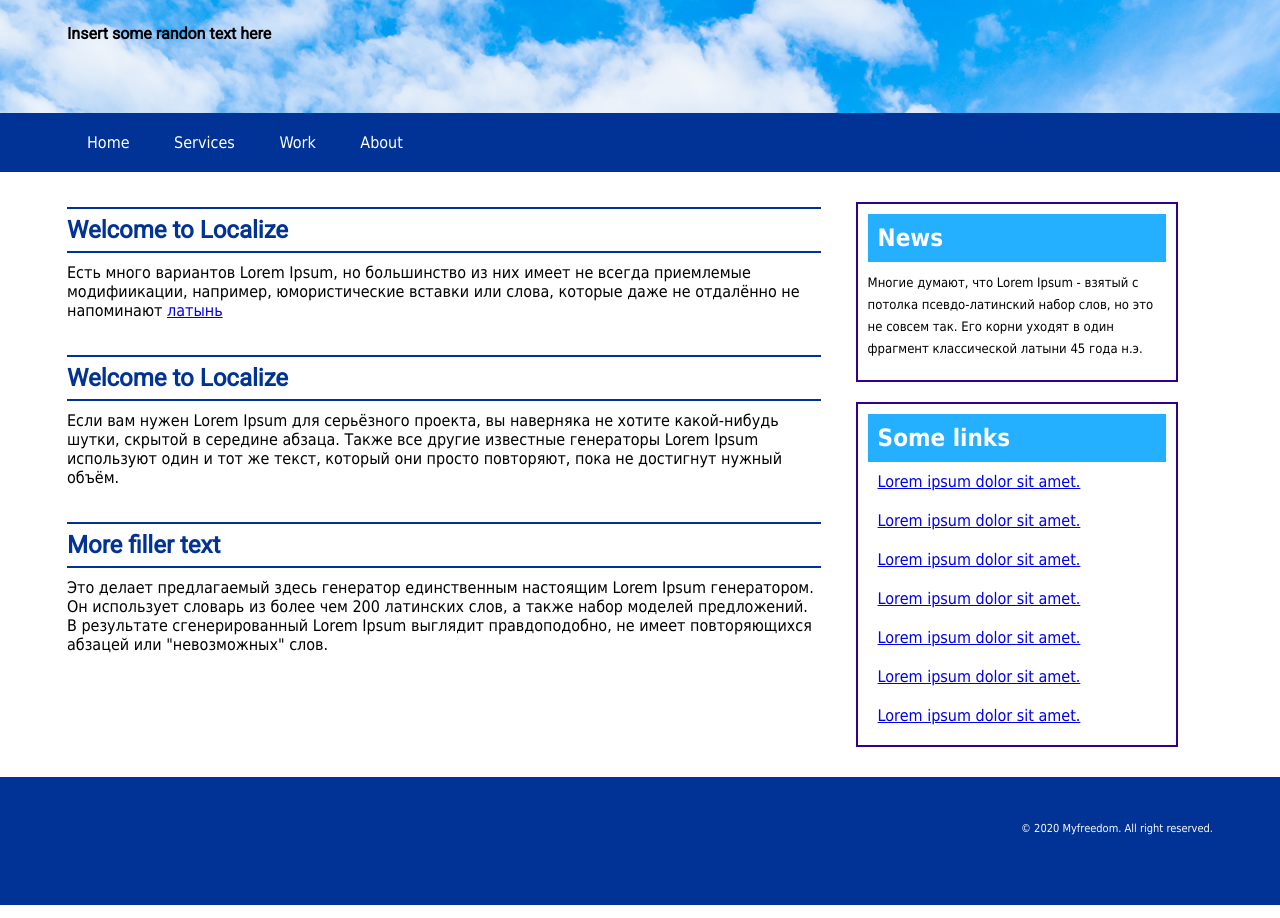
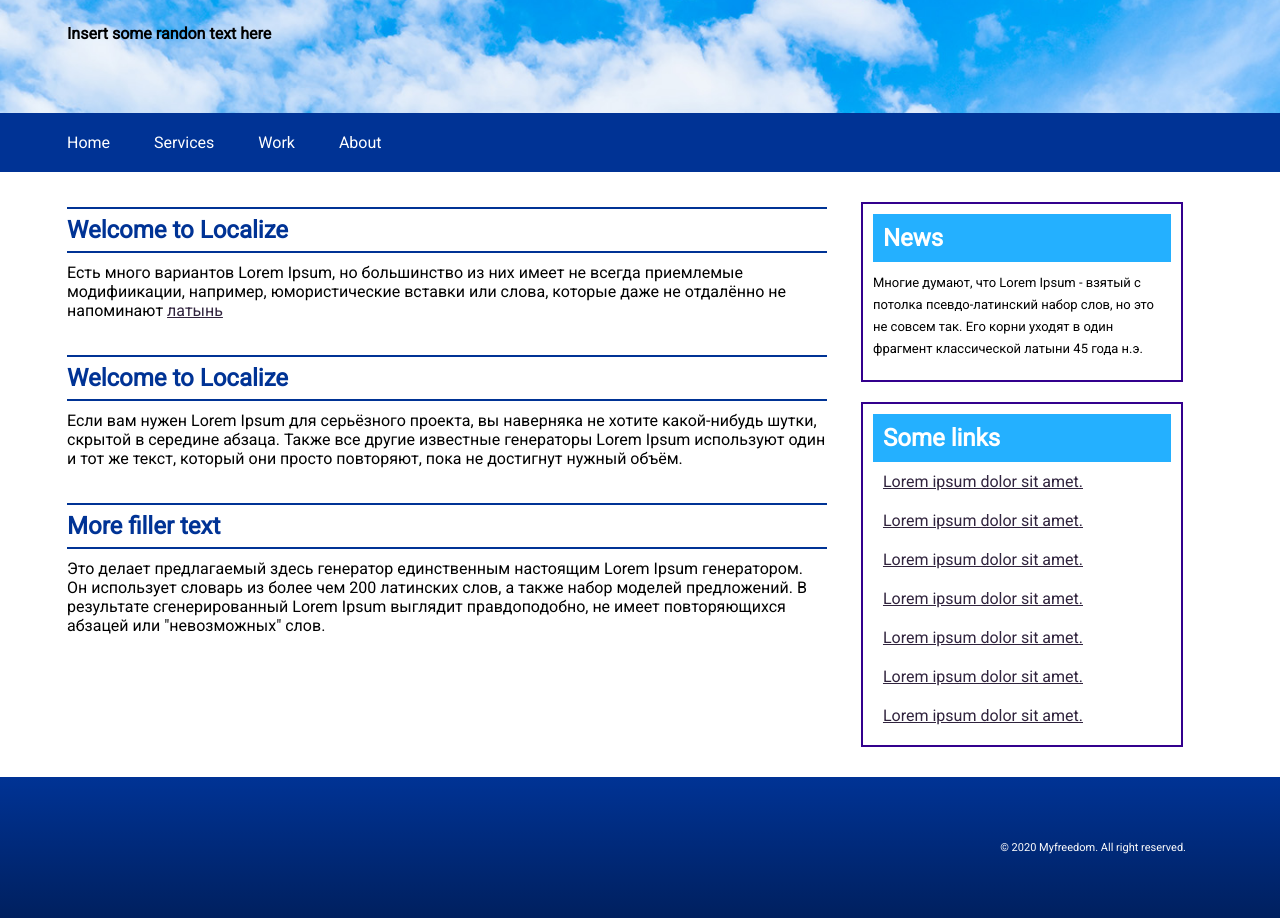
Before and after one commit to MaksiMProg/1.3-DISPLAY, a plain HTML site: page lesson3/index.html in a window 1280 px wide. Shown: the part 136-1054 px from the top of the page. Drawn offline with Linux system fonts and the light colour scheme.

Commit message:
Update style.css

```diff
--- a/lesson3/css/style.css
+++ b/lesson3/css/style.css
@@ -4,13 +4,12 @@
 }
 
 body {
-    font-family: Tahoma;
+    font-family: Roboto;
 }
 
 h1 {
     color: #003395;
-    font-family: Roboto;
-    font-weight: medium;
+    font-weight: 700;
     line-height: 63px;
 }
 
@@ -30,7 +29,6 @@ header {
 header p {
     margin-top: 27px;
     color: #000000;
-    font-family: Roboto;
     font-weight: bold;
     size: 18px;
 }
@@ -41,7 +39,7 @@ nav {
 }
 
 nav a {
-    padding: 20px;
+    padding: 20px 40px 20px 0px;
     display: inline-block;
     text-decoration: none;
     color: #FFFFFF;
@@ -49,14 +47,13 @@ nav a {
 }
 
 nav a:hover {
-    background-color: darkblue;
+    text-decoration: underline;
 }
 
 .news h2 {
     padding-top: 7px;
     padding-bottom: 7px;
     margin-top: 20px;
-    font-family: Roboto;
     font-style: normal;
     color: #003395;
     border-top: 2px solid #003395;
@@ -65,7 +62,7 @@ nav a:hover {
 
 .left-column {
     display: inline-block;
-    width: 754px;
+    width: 760px;
     text-align: left;
 }
 
@@ -88,9 +85,10 @@ nav a:hover {
 }
 
 .right-column a {
-    size: 5px;
+    size: 16px;
     display: block;
     padding: 10px;
+    color: #30233D;
 }
 
 .border {
@@ -106,12 +104,13 @@ nav a:hover {
 }
 
 footer {
-    height: 128px;
-    background-color: #003395;
+    padding-top: 64px;
+    padding-bottom: 64px;
+    background: linear-gradient(180deg, #003395 0%, #00205F 100%);
 }
 
 footer p {
-    padding-top: 45px;
+    margin-right: 27px;
     font-size: 11px;
     font-weight: 400;
     text-align: right;
@@ -121,3 +120,7 @@ footer p {
 .news {
     margin-top: 35px;
 }
+
+.left-column a {
+    color: #30233D;
+}
```
